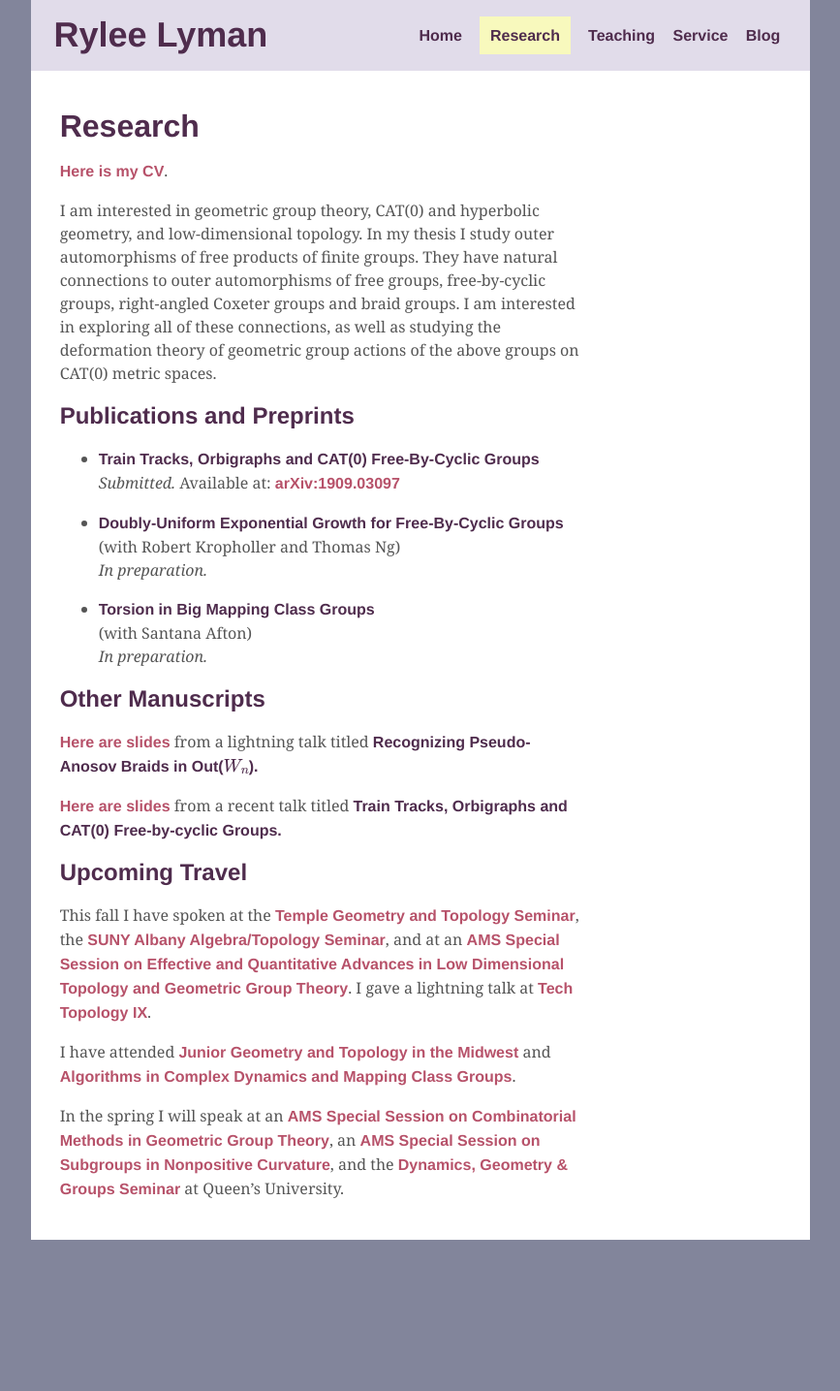
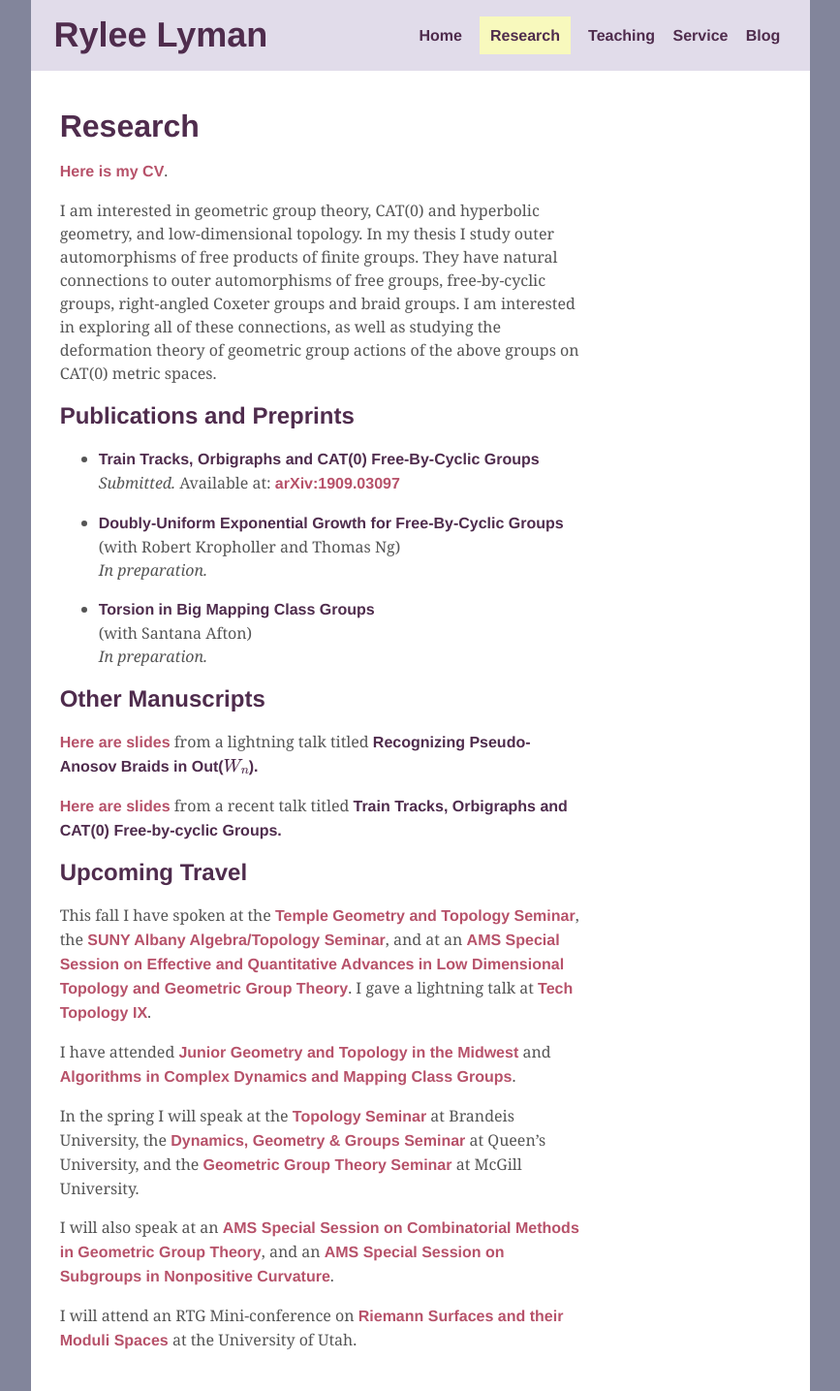
Before and after one commit to ryleelyman/Site, a Jekyll site: the page built from research.md, in a window 1280 px wide. Shown: the whole page at 97% size, without its empty margins (206-1073 px from the left). Built offline with Jekyll 4.4.1, drawn with Linux system fonts in a browser that asks for light colours; formulas are drawn with MathJax 3; before the commit the page ends 1279 px from its top, so only the background shows below that.

Commit message:
updated travel, CV

```diff
--- a/research.md
+++ b/research.md
@@ -52,9 +52,16 @@ I gave a lightning talk at [Tech Topology IX][TechTopology].
 I have attended [Junior Geometry and Topology in the Midwest][Madison]
 and [Algorithms in Complex Dynamics and Mapping Class Groups][ICERM].
 
-In the spring I will speak at an [AMS Special Session on Combinatorial Methods
-in Geometric Group Theory][AMS2], an [AMS Special Session on Subgroups in Nonpositive
-Curvature][AMS3], and the [Dynamics, Geometry & Groups Seminar][Queens] at Queen's University.
+In the spring I will speak at the [Topology Seminar][Brandeis] at Brandeis University,
+the [Dynamics, Geometry & Groups Seminar][Queens] at Queen's University,
+and the [Geometric Group Theory Seminar][McGill] at McGill University.
+
+I will also speak at an
+[AMS Special Session on Combinatorial Methods in Geometric Group Theory][AMS2],
+and an [AMS Special Session on Subgroups in Nonpositive Curvature][AMS3].
+
+I will attend an RTG Mini-conference on
+[Riemann Surfaces and their Moduli Spaces][RTG] at the University of Utah.
 
 [Temple]: https://math.temple.edu/events/seminars/geometry
 [AMS]: http://www.ams.org/meetings/sectional/2263_program_ss3.html
@@ -62,7 +69,10 @@ Curvature][AMS3], and the [Dynamics, Geometry & Groups Seminar][Queens] at Queen
 [AMS3]: http://www.ams.org/meetings/sectional/2275_program.html
 [Albany]: https://www.albany.edu/~mv312143/seminar/
 [Madison]: http://www.math.wisc.edu/~dymarz/jgt2019/
+[RTG]: https://sites.google.com/view/rtgmini-conferenceutah2020/home
 [ICERM]: https://icerm.brown.edu/events/ht19-3-acdm/
 [Queens]: https://www.queensu.ca/mathstat/seminars/dynamics
+[Brandeis]: https://www.brandeis.edu/mathematics/talks.html
+[McGill]: http://www.math.mcgill.ca/ggt/
 [TechTopology]: http://people.math.gatech.edu/~etnyre/TechTopology/2019/index.html
 [traintracksorbigraphs]: https://arxiv.org/abs/1909.03097
```
Also changed, not shown: 5 other files.
